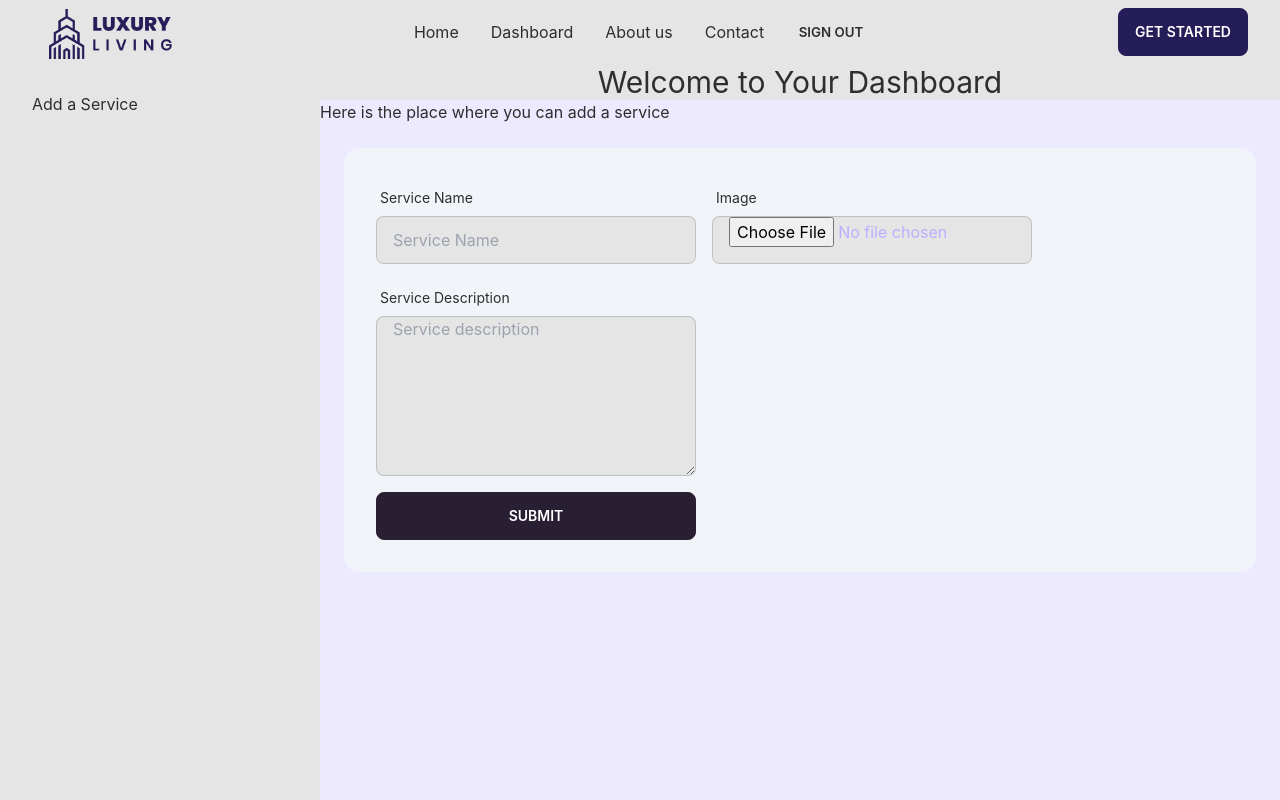
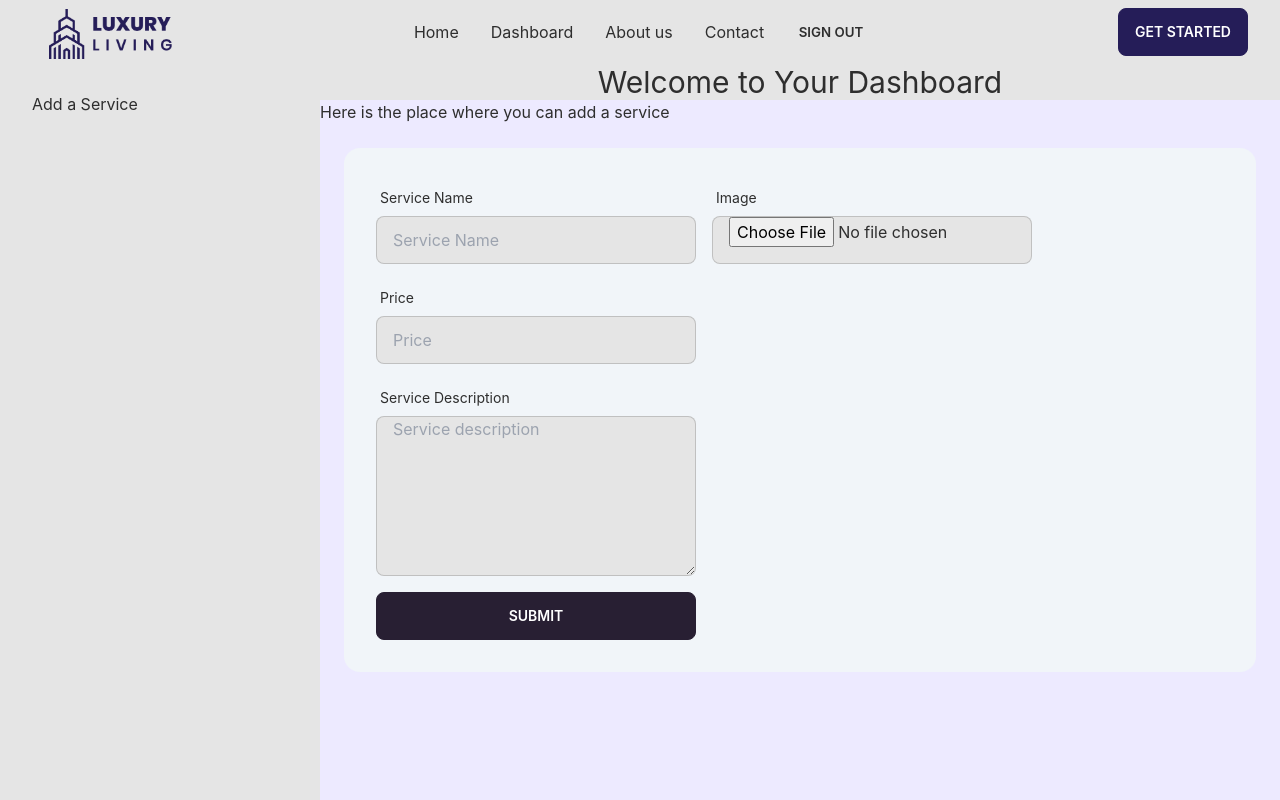
Before and after one commit to trshawonbd/Luxury-Living-Client, a React (Create React App) app: page /dashboard/addService in a window 1280 px wide. Shown: the top 800 px of the page. Built offline with nearby package versions, Linux system fonts and the light colour scheme; no server answers; sample sign-in values are in the browser's storage.

Commit message:
addservice done

```diff
--- a/src/Pages/Dashboard/Admin/AddService/AddService.js
+++ b/src/Pages/Dashboard/Admin/AddService/AddService.js
@@ -1,5 +1,6 @@
 import React from 'react';
 import { useForm } from 'react-hook-form';
+import { toast } from 'react-toastify';
 import './AddService.css';
 
 const AddService = () => {
@@ -26,8 +27,33 @@ const AddService = () => {
             if(result.success){
                 const img = result.data.url;
                 const service = {
+                    serviceName: data.serviceName,
+                    picture: img,
+                    price : data.price,
+                    description: data.description
+                }
 
-                }
+
+                fetch(`http://localhost:5000/service`,{
+                    method:'POST',
+                    headers:{
+                        'content-type' : 'application/json',
+                        authorization: `Bearer ${localStorage.getItem('accessToken')}`
+                    },
+                    body: JSON.stringify(service)
+                })
+                .then(res => res.json())
+                .then(inserted => {
+                    console.log('inserted', inserted);
+
+                    if(inserted.insertedId){
+                        toast.success(`Service is added`)
+                    }
+
+                    else{
+                        toast.error('Something went wrong')
+                    }
+                })
             }
         })
 
@@ -37,7 +63,7 @@ const AddService = () => {
             Here is the place where you can add a service
 
             <div className='m-6'>
-                <div class="card w-full bg-slate-100 text-primary-content">
+                <div class="card w-full bg-slate-100 ">
                     <div class="card-body">
                         <form onSubmit={handleSubmit(onSubmit)}>
                             <div className='flex gap-4'>
@@ -78,6 +104,31 @@ const AddService = () => {
                                 </div>
                             </div>
                             <div>
+                            <div className="form-control w-full max-w-xs">
+                                    <label className="label">
+                                        <span className="label-text">Price</span>
+                                    </label>
+                                    <input type="number"
+                                        placeholder="Price"
+                                        className="input input-bordered w-full max-w-xs"
+                                        {...register("price", {
+                                            required: {
+                                                value: true,
+                                                message: 'price is required'
+                                            },
+                                                min: {
+                                                  value: 0,
+                                                  message: 'Value must be more than 0'
+                                                }
+                                        })}
+                                    />
+                                    <label className="label">
+                                        {errors.price?.type === 'required' && <span className="label-text-alt text-red-500">{errors.price.message}</span>}
+                                        {errors.price?.type === 'min' && <span className="label-text-alt text-red-500">{errors.price.message}</span>}
+                                    </label>
+                                </div>
+                            </div>
+                            <div>
                                 <div className="form-control w-full max-w-xs">
                                     <label className="label">
                                         <span className="label-text">Service Description</span>
```
